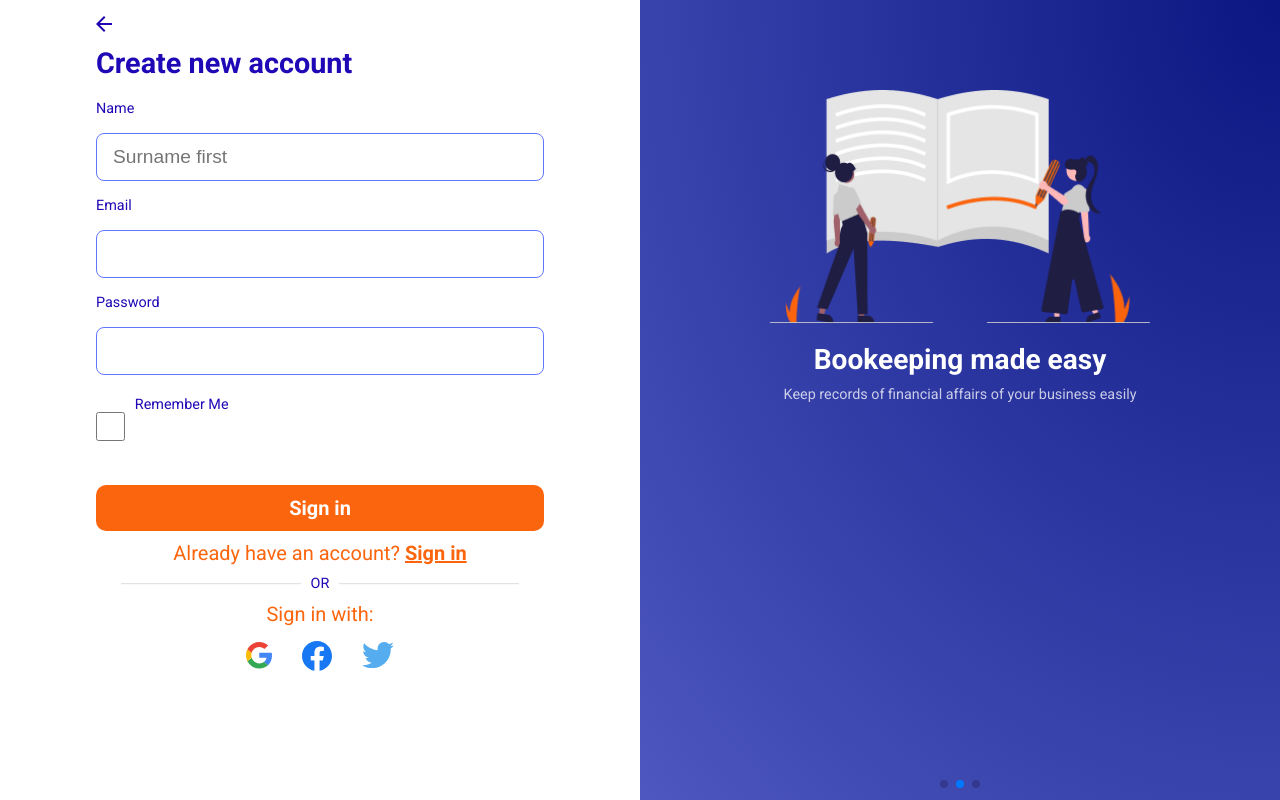
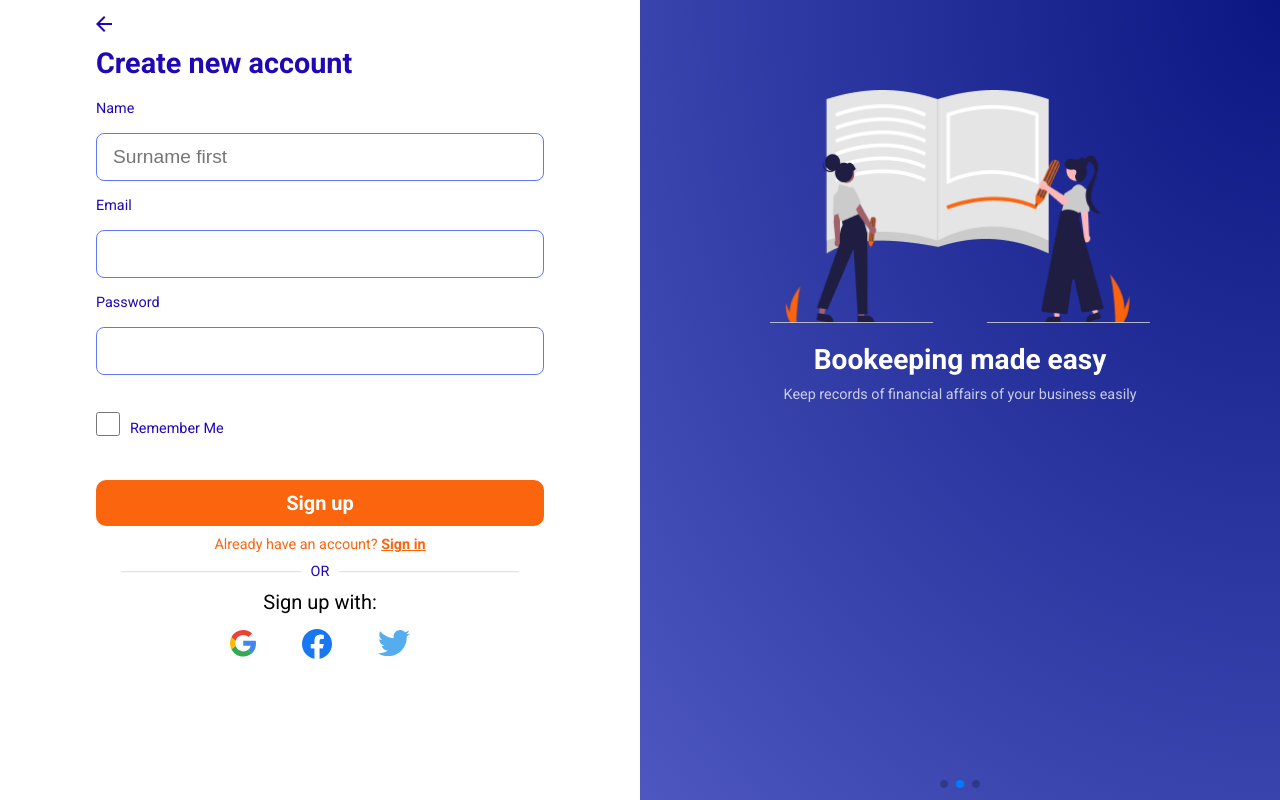
Before and after one commit to Marvelousmolokwu/root_stockbook, a plain HTML site: page signup.html in a window 1280 px wide. Drawn offline with nearby package versions, Linux system fonts and the light colour scheme.

Commit message:
afjusted checkbox alignment

```diff
--- a/sign.css
+++ b/sign.css
@@ -93,6 +93,7 @@ input {
   align-items: center;
   gap: 0.625rem;
 }
+
 .jc-between a {
   text-decoration: none;
 }
@@ -100,11 +101,25 @@ input {
   display: flex;
   justify-content: space-between;
 }
+
+.jc-start{
+  justify-content: flex-start;
+}
+
+.ai-center{
+  align-items: center;
+}
+
 .icon-container {
   display: flex;
   justify-content: space-around;
-  display: none;
+  /* display: none; */
 }
+
+.icon-container a img{
+  margin-inline: 0.5rem;
+}
+
 .divider {
   display: none;
 }
@@ -120,12 +135,16 @@ button {
 }
 input[type="checkbox"] {
   background-color: var(--checkbox-color);
-  width: 1.8rem;
-  height: 1.8rem;
+  width: 1.5rem;
+  height: 1.5rem;
   border-radius: 50%;
 }
 .cta {
   color: var(--color-cta);
+}
+
+.options p{
+  color: black;
 }
 
 .otp {
@@ -397,10 +416,7 @@ p {
     display: block;
     height: 100%;
   }
-  .icon-container {
-    display: flex;
-    justify-content: space-around;
-  }
+
   .swiper-slide img {
     width: 23.75rem;
   }
--- a/signup.html
+++ b/signup.html
@@ -59,8 +59,8 @@
         </label>
 
         <div>
-          <label class="d-flex ai-center" for="remember">
-            <input type="checkbox" />
+          <label class="d-flex ai-center jc-start" for="remember">
+            <input type="checkbox" id="remember" />
             Remember Me
           </label>
 
@@ -68,11 +68,11 @@
         </div>
 
         <div class="d-grid pi-center ta-center options">
-       <a href="/main/dashBoard.html" class="dashBoard">Sign in</a>
+       <a href="/main/dashBoard.html" class="dashBoard">Sign up</a>
 
-          <p class="cta">
+          <span class="cta">
             Already have an account? <a href="index.html"><b>Sign in</b></a>
-          </p>
+          </span>
 
           <!-- divider -->
           <span class="divider"
@@ -80,7 +80,7 @@
             <img src="images/divider.svg" class="divider" alt=""
           /></span>
 
-          <p>Sign in with:</p>
+          <p>Sign up with:</p>
 
           <!--Social media icons -->
           <div class="icon-container d-flex jc-center ai-center">
--- a/styles.css
+++ b/styles.css
@@ -110,6 +110,15 @@ button {
   display: flex;
   justify-content: space-between;
 }
+
+.ai-center{
+  align-items: center;
+}
+
+.options p{
+  color: black;
+}
+
 .icon-container {
   display: flex;
   justify-content: space-around;
```
Also changed, not shown: OTP.html (+2 -1 lines), index.html (+1 -1 lines), signin.html (+2 -2 lines).
